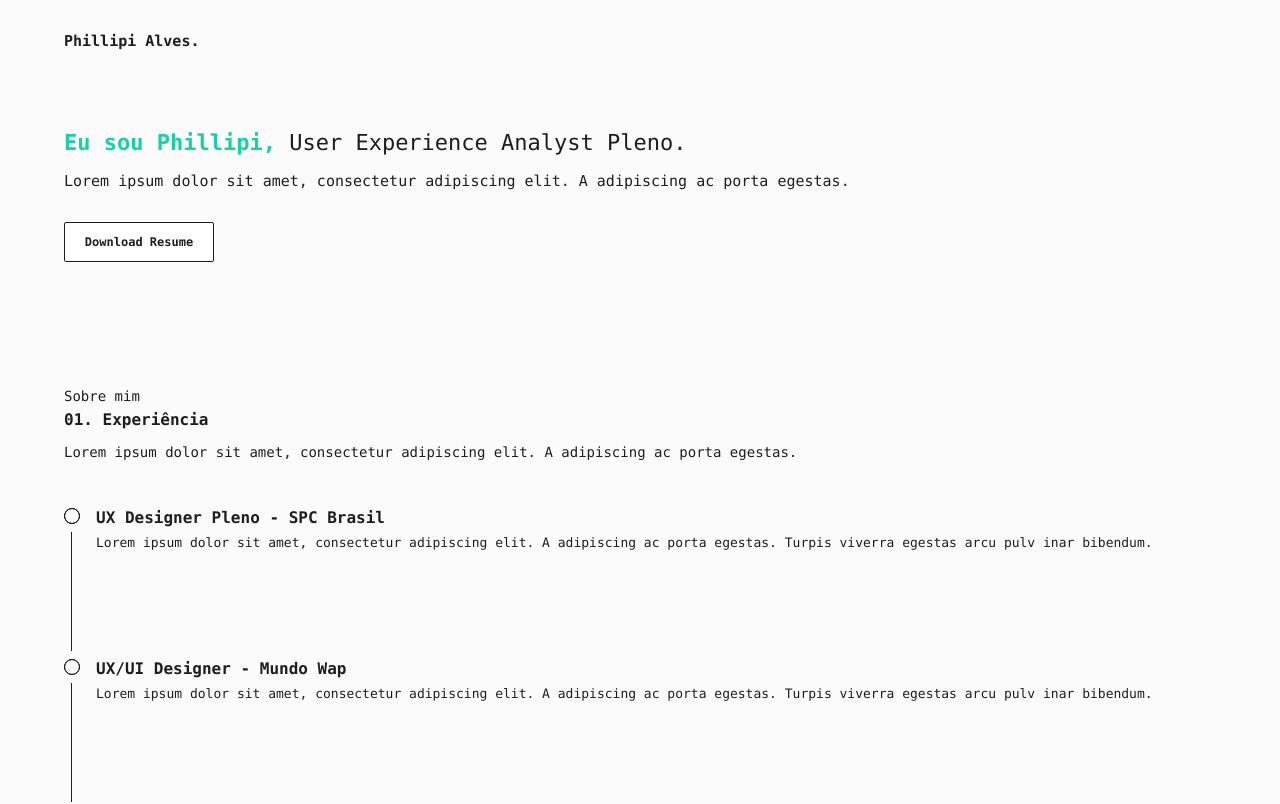
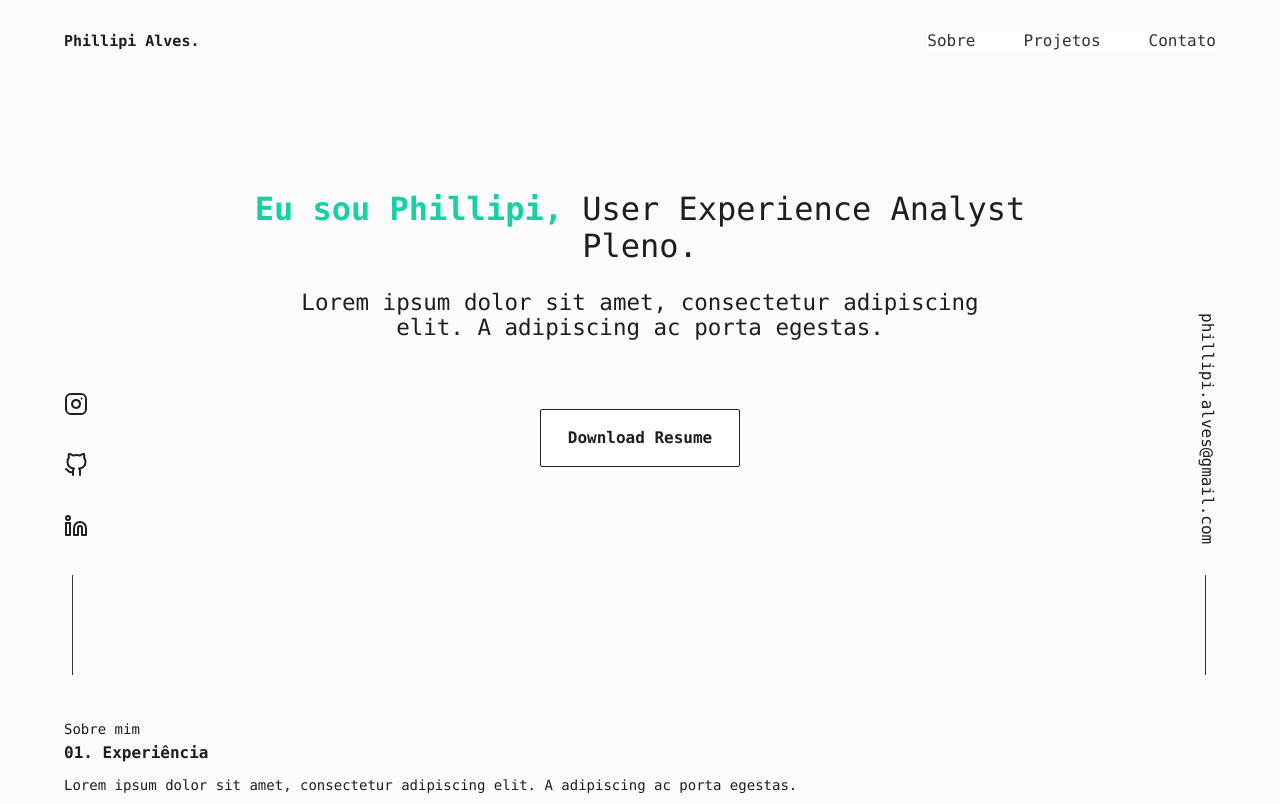
Before and after one commit to Phixelz/MyPortfolio, a Next.js app: page / in a window 1280 px wide. Shown: the top 804 px of the page. Built offline with nearby package versions, Linux system fonts and the light colour scheme.

Commit message:
chore: added responsive menu and hero component creation

```diff
--- a/src/components/AboutUs/index.tsx
+++ b/src/components/AboutUs/index.tsx
@@ -4,7 +4,7 @@ import styles from './styles.module.scss'
 
 export function AboutUs() {
   return (
-    <section className={styles.wrapper}>
+    <section className={styles.wrapper} id="about">
       <Title
         title="Sobre mim"
         subtitle="01. Experiência"
--- a/src/components/ContactUs/index.tsx
+++ b/src/components/ContactUs/index.tsx
@@ -4,7 +4,7 @@ import styles from './styles.module.scss'
 
 export function ContactUs() {
   return (
-    <section className={styles.wrapper}>
+    <section className={styles.wrapper} id="contact">
       <Title
         title="Contato"
         subtitle="03. Contate-me"
--- a/src/components/Header/index.tsx
+++ b/src/components/Header/index.tsx
@@ -1,16 +1,74 @@
-import { useCallback } from 'react'
+import Link from 'next/link'
+import { useCallback, useState } from 'react'
+import { FiMenu, FiX, FiInstagram, FiGithub, FiLinkedin } from 'react-icons/fi'
 
 import styles from './styles.module.scss'
 
 export function Header() {
+  const [hidden, setHidden] = useState(false);
+
   const handleToggleMenu = useCallback(() => {
-    console.log('toggle menu')
+    setHidden((state) => !state);
   }, [])
 
   return (
     <header>
       <div className={styles.wrapper}>
         <h1>Phillipi Alves.</h1>
+
+        <button type="button" onClick={handleToggleMenu}>
+          {hidden ? <FiMenu /> : <FiX />}
+        </button>
+
+        <nav className={styles.navigation} aria-hidden={hidden.toString()}>
+          <ul className="nav" onClick={handleToggleMenu}>
+            <li>
+              <Link href="/#about">
+                <a>Sobre</a>
+              </Link>
+            </li>
+
+            <li>
+              <Link href="/#projects">
+                <a>Projetos</a>
+              </Link>
+            </li>
+
+            <li>
+              <Link href="/#contact">
+                <a>Contato</a>
+              </Link>
+            </li>
+          </ul>
+
+          <button type="button" className="download">Download Resume</button>
+
+          <ul className="social">
+            <li>
+              <Link href="#">
+                <a>
+                  <FiInstagram />
+                </a>
+              </Link>
+            </li>
+
+            <li>
+              <Link href="#">
+                <a>
+                  <FiGithub />
+                </a>
+              </Link>
+            </li>
+
+            <li>
+              <Link href="#">
+                <a>
+                  <FiLinkedin />
+                </a>
+              </Link>
+            </li>
+          </ul>
+        </nav>
       </div>
     </header>
   )
--- a/src/components/Header/styles.module.scss
+++ b/src/components/Header/styles.module.scss
@@ -1,14 +1,11 @@
 .wrapper {
   display: flex;
-
+  align-items: center;
   justify-content: space-between;
 
   max-width: 1200px;
-  flex-direction: column;
-  margin: 0 auto;
 
-
-  margin-top: 3.2rem;
+  margin: 3.2rem auto 0;
   padding: 0 2.4rem;
 
   background-color: transparent;
@@ -22,4 +19,140 @@
       font-size: 2.2rem;
     }
   }
+
+  button {
+    width: 2.4rem;
+    height: 2.4rem;
+
+    display: flex;
+    align-items: center;
+    justify-content: center;
+
+    font-size: 2.4rem;
+
+    background-color: transparent;
+    border-color: transparent;
+
+    @media (min-width: '810px') {
+      display: none;
+    }
+  }
 }
+
+.navigation {
+  position: absolute;
+
+  width: 100vw;
+  height: calc(100vh - 5.4rem);
+
+  top: 5.4rem;
+  left: -100vw;
+
+  background-color: var(--white);
+
+  transition: all 0.3s;
+
+  padding: 9.1rem 2.4rem 3.4rem;
+
+  z-index: 1;
+
+  display: flex;
+  flex-direction: column;
+  justify-content: space-between;
+
+  ul {
+    margin: 0;
+    padding: 0;
+
+    list-style: none;
+  }
+
+  ul[class="nav"] {
+    flex-direction: column;
+
+    li:not(:last-child) {
+      margin-bottom: 6.4rem;
+    }
+
+    a {
+      display: block;
+
+      color: var(--gray-800);
+
+      font-weight: 700;
+      font-size: 2.2rem;
+
+      line-height: 2.6rem;
+    }
+  }
+
+  button {
+    display: flex;
+    align-items: center;
+    justify-content: center;
+
+    width: 100%;
+
+    padding: 1.6rem 0;
+
+    font-weight: 700;
+    font-size: 1.4rem;
+
+    line-height: 1.6rem;
+
+    color: var(--gray-800);
+    background-color: transparent;
+
+    border-color: var(--gray-800);
+    border-radius: 0.4rem;
+  }
+
+  ul[class="social"] {
+    display: flex;
+    align-items: center;
+    justify-content: space-between;
+
+    font-size: 2.4rem;
+
+    padding: 0 9.1rem;
+  }
+
+  &[aria-hidden='false'] {
+    left: 0;
+  }
+
+  @media (min-width: '810px') {
+    position: unset;
+
+    padding: 0;
+
+    width: auto;
+    height: auto;
+
+    button {
+      display: none;
+    }
+
+    ul[class="nav"] {
+      display: flex;
+      align-items: center;
+      flex-direction: row;
+
+      li:not(:last-child) {
+        margin-bottom: 0;
+        margin-right: 4.8rem;
+      }
+
+      a {
+        font-weight: 400;
+        font-size: 1.6rem;
+
+        line-height: 1.87rem;
+      }
+    }
+
+    ul[class="social"] {
+      display: none;
+    }
+  }
+}
--- a/src/components/Hero/index.tsx
+++ b/src/components/Hero/index.tsx
@@ -1,3 +1,6 @@
+import Link from 'next/link'
+import { FiInstagram, FiGithub, FiLinkedin } from 'react-icons/fi'
+
 import styles from './styles.module.scss'
 
 export function Hero() {
@@ -5,7 +8,37 @@ export function Hero() {
     <section className={styles.wrapper}>
       <h2><span>Eu sou Phillipi,</span> User Experience Analyst Pleno.</h2>
       <p>Lorem ipsum dolor sit amet, consectetur adipiscing elit. A adipiscing ac porta egestas.</p>
-        <button type="button">Download Resume</button>
+      <button type="button">Download Resume</button>
+
+      <ul className="social">
+        <li>
+          <Link href="#">
+            <a>
+              <FiInstagram />
+            </a>
+          </Link>
+        </li>
+
+        <li>
+          <Link href="#">
+            <a>
+              <FiGithub />
+            </a>
+          </Link>
+        </li>
+
+        <li>
+          <Link href="#">
+            <a>
+              <FiLinkedin />
+            </a>
+          </Link>
+        </li>
+      </ul>
+
+      <ul className="email">
+        <li>phillipi.alves@gmail.com</li>
+      </ul>
     </section>
 
   )
--- a/src/components/Hero/styles.module.scss
+++ b/src/components/Hero/styles.module.scss
@@ -11,6 +11,8 @@
 
   display: flex;
   flex-direction: column;
+
+  position: relative;
 
   h2 {
     font-size: 2.2rem;
@@ -50,4 +52,101 @@
 
     line-height: 1.4rem;
   }
+
+  ul {
+    display: none;
+  }
+
+  @media (min-width: '810px') {
+    padding: 9rem 5.5rem;
+
+    h2 {
+      font-size: 3.2rem;
+      line-height: 3.74rem;
+
+      text-align: center;
+
+      margin-bottom: 2.4rem;
+    }
+
+    p {
+      font-size: 2.25rem;
+      line-height: 2.57rem;
+
+      padding-left: 4rem;
+      padding-right: 4rem;
+
+      text-align: center;
+    }
+
+    button {
+      margin: 6.8rem auto;
+
+      width: 20rem;
+      height: 5.8rem;
+
+      font-size: 1.6rem;
+
+      line-height: 1.87rem;
+    }
+
+    ul {
+      display: block;
+      position: absolute;
+      bottom: 0;
+      list-style: none;
+
+      padding-bottom: 10rem;
+
+      li {
+        margin-bottom: 3.1rem;
+      }
+    }
+
+    ul:after {
+      content: '';
+
+      width: 0.1rem;
+      height: 10rem;
+
+      position: absolute;
+
+      left: 0.8rem;
+
+      background-color: var(--gray-800);
+    }
+
+    ul[class="social"] {
+      left: 2.4rem;
+      font-size: 2.4rem;
+    }
+
+    ul[class="email"] {
+      right: 3.4rem;
+
+      li {
+        writing-mode: vertical-rl;
+        text-orientation: inherit;
+
+        font-size: 1.2rem;
+        font-weight: 400;
+
+        line-height: 1.87rem;
+      }
+    }
+  }
+
+  @media (min-width: '1200px') {
+    padding: 14rem 20.4rem;
+
+    ul[class="email"] {
+      right: 2.4rem;
+
+      li {
+        font-size: 1.6rem;
+
+        line-height: 1.87rem;
+      }
+    }
+  }
 }
--- a/src/components/Projects/index.tsx
+++ b/src/components/Projects/index.tsx
@@ -4,7 +4,7 @@ import styles from './styles.module.scss'
 
 export function Projects() {
   return (
-    <section className={styles.wrapper}>
+    <section className={styles.wrapper} id="projects">
       <Title
         title="Projetos"
         subtitle="02. Meus Projetos"
```
